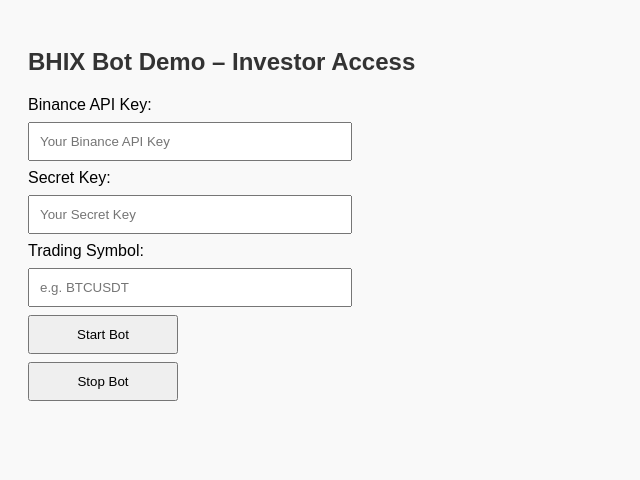
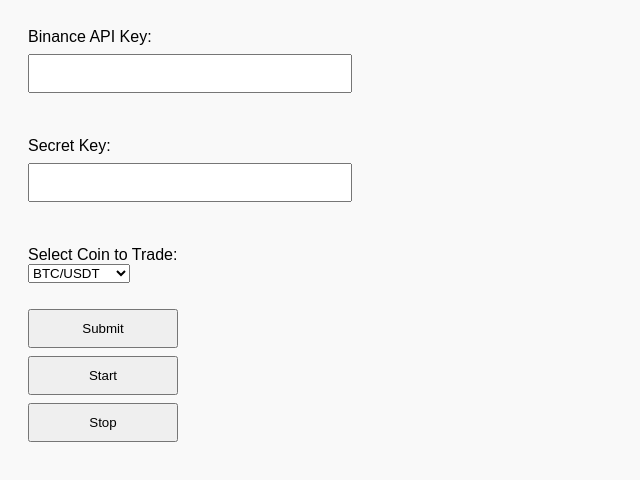
Before and after one commit to Beggardefi/bhix-bot-demo, a plain HTML site: page index.html in a window 1280 px wide. Shown: the whole page, without its empty margins (0-640 px from the left). Drawn offline with Linux system fonts and the light colour scheme.

Commit message:
Update index.html

```diff
--- a/index.html
+++ b/index.html
@@ -29,22 +29,29 @@
 </head>
 <body>
 
-  <h2>BHIX Bot Demo – Investor Access</h2>
+  <form id="botForm">
+  <label>Binance API Key:</label><br>
+  <input type="text" id="apiKey" required><br><br>
 
-  <label for="apiKey">Binance API Key:</label>
-  <input type="text" id="apiKey" placeholder="Your Binance API Key" required>
+  <label>Secret Key:</label><br>
+  <input type="password" id="secretKey" required><br><br>
 
-  <label for="secretKey">Secret Key:</label>
-  <input type="password" id="secretKey" placeholder="Your Secret Key" required>
+  <label for="symbol">Select Coin to Trade:</label><br>
+  <select id="symbol" required>
+    <option value="BTCUSDT">BTC/USDT</option>
+    <option value="ETHUSDT">ETH/USDT</option>
+    <option value="BNBUSDT">BNB/USDT</option>
+    <option value="ADAUSDT">ADA/USDT</option>
+    <option value="SOLUSDT">SOL/USDT</option>
+    <option value="DOGEUSDT">DOGE/USDT</option>
+    <option value="XRPUSDT">XRP/USDT</option>
+  </select><br><br>
 
-  <label for="symbol">Trading Symbol:</label>
-  <input type="text" id="symbol" placeholder="e.g. BTCUSDT" required>
-
-  <button id="startBtn">Start Bot</button>
-  <button id="stopBtn">Stop Bot</button>
-
-  <p id="status"></p>
-
+  <button type="submit">Submit</button>
+  <button type="button" onclick="startBot()">Start</button>
+  <button type="button" onclick="stopBot()">Stop</button>
+  </form>
+<p id="status"></p>
   <script src="script.js"></script>
 </body>
 </html>
```
